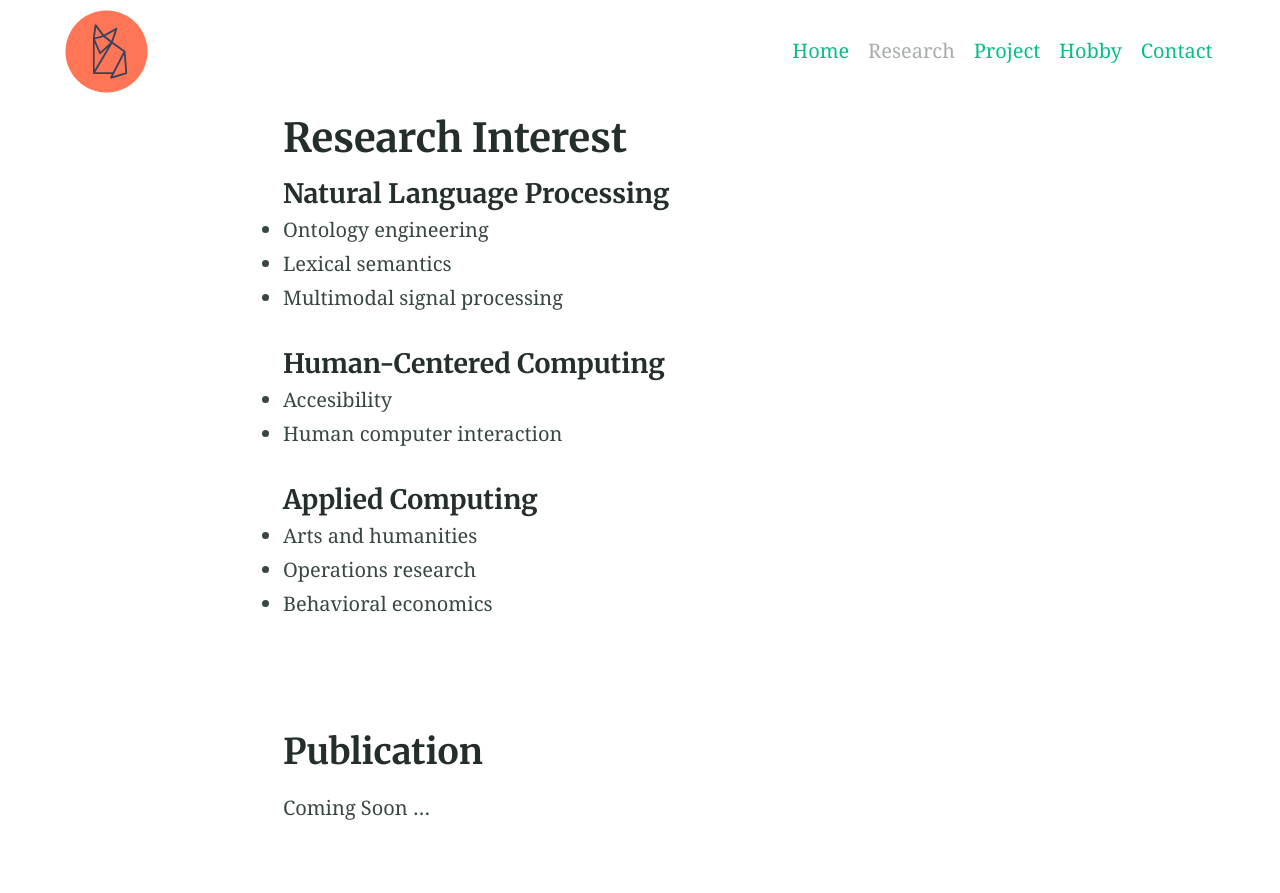
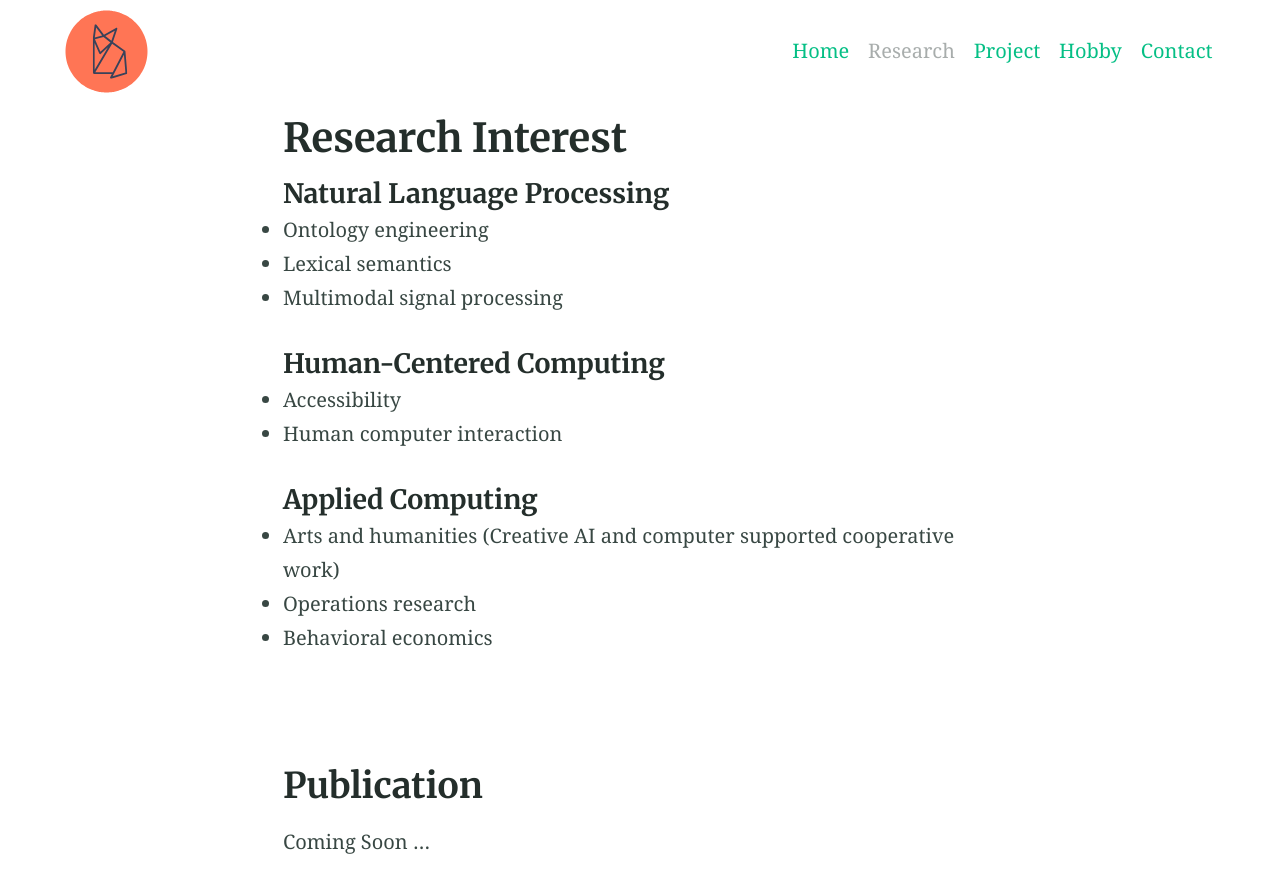
Before and after one commit to NaosFabrik/NaosFabrik.github.io, a Jekyll site: the page built from elements.md, in a window 1280 px wide and 900 px high. Shown: the top 893 px of the window. Built offline with Jekyll 4.4.1, drawn with Linux system fonts in a browser that asks for light colours.

Commit message:
Update elements.md

```diff
--- a/elements.md
+++ b/elements.md
@@ -9,11 +9,11 @@ excerpt: "Research Interest"
 * Multimodal signal processing
 
 #### Human-Centered Computing
-* Accesibility
+* Accessibility
 * Human computer interaction
 
 #### Applied Computing
-* Arts and humanities
+* Arts and humanities (Creative AI and computer supported cooperative work)
 * Operations research
 * Behavioral economics
 
```
